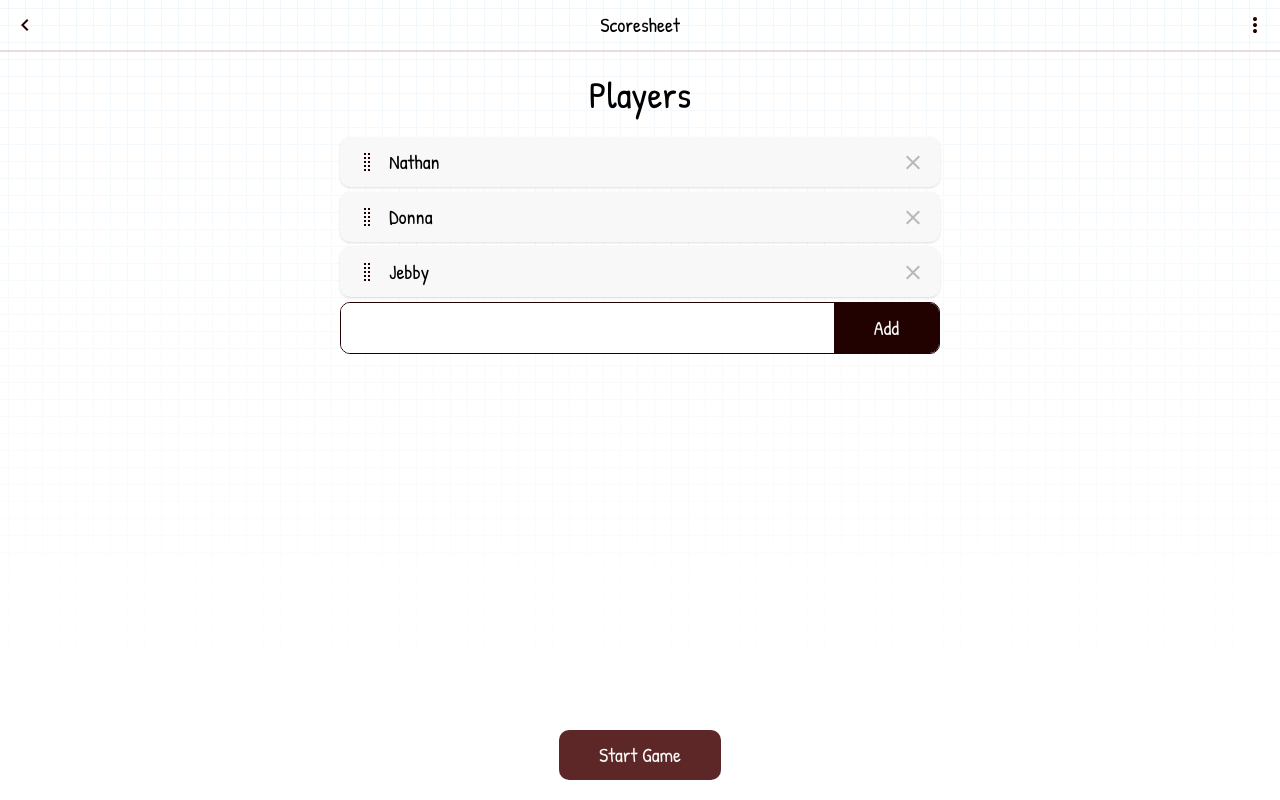
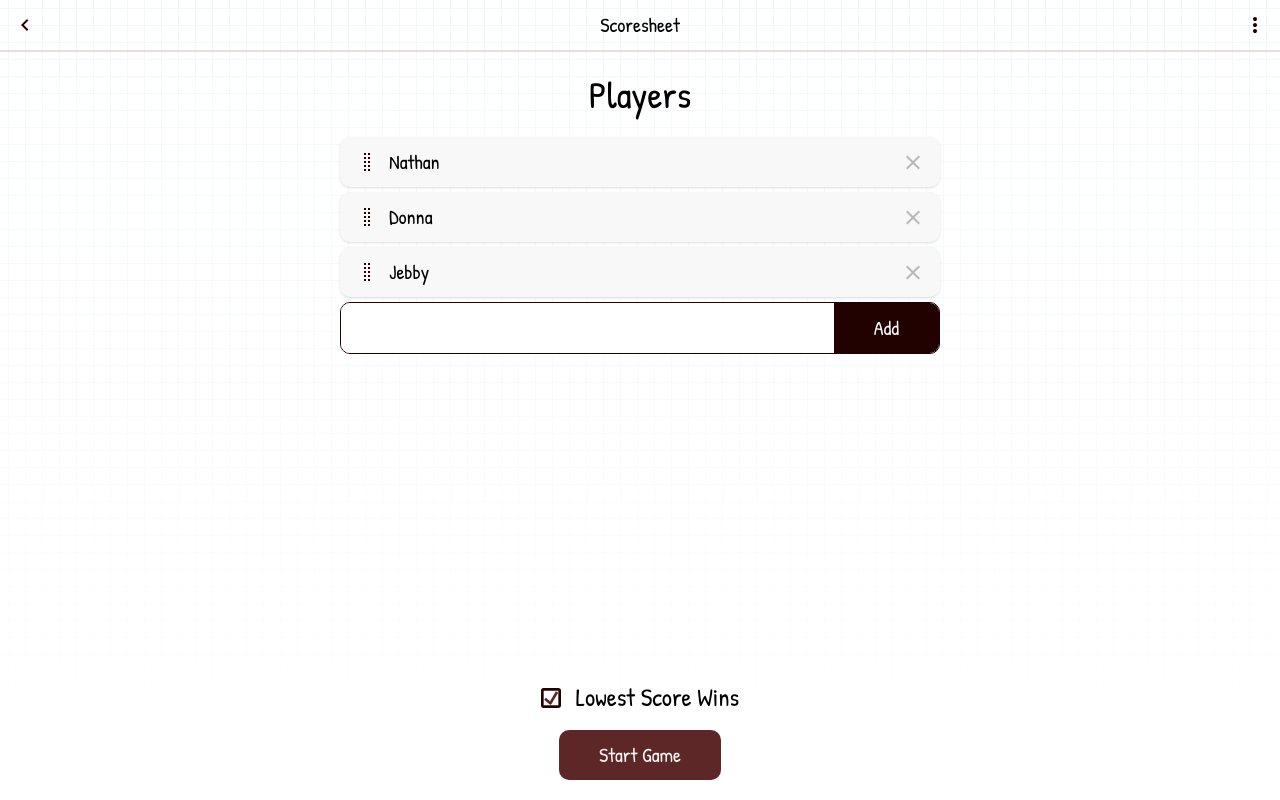
Before and after one commit to ngblaylock/scoresheet, a SvelteKit app: page /game/setup in a window 1280 px wide. Built offline with nearby package versions, Linux system fonts and the light colour scheme.

Commit message:
More ui updates for add player

```diff
--- a/src/lib/Button.svelte
+++ b/src/lib/Button.svelte
@@ -6,10 +6,20 @@
 </script>
 
 <div class=" text-center {inline ? '' : 'mt-auto p-4'}">
+	<slot name="prepend" />
+	{#if href}
 		<a
 			{href}
 			class=" bg-{variant} text-light px-8 py-2 inline-block rounded-lg hover:brightness-105 active:brightness-110 {classList}"
 		>
 			<slot />
 		</a>
+	{:else}
+		<button
+			on:click
+			class=" bg-{variant} text-light px-8 py-2 inline-block rounded-lg hover:brightness-105 active:brightness-110 {classList}"
+		>
+			<slot />
+		</button>
+	{/if}
 </div>
--- /dev/null
+++ b/src/lib/Checkbox.svelte
@@ -0,0 +1,19 @@
+<script lang="ts">
+	let uid: string = 'u' + Math.random().toString(26).slice(2);
+	export let checked: boolean = false;
+	export let classList: string = '';
+</script>
+
+<div class={classList}>
+	<input type="checkbox" id={uid} class="invisible" bind:checked />
+	<label for={uid} class="text-xl flex items-center justify-center">
+		{#if checked}
+			<img src="/icons/checkbox.svg" class="w-4" alt="" />
+		{:else}
+			<img src="/icons/square.svg" class="w-4" alt="" />
+		{/if}
+		<span class="ml-3">
+			<slot />
+		</span>
+	</label>
+</div>
--- a/src/lib/Input.svelte
+++ b/src/lib/Input.svelte
@@ -1,10 +1,8 @@
 <script lang="ts">
-	import { compute_slots } from 'svelte/internal';
-
-	export let type: string = 'text';
+	export let value = "defaultHeader";
 </script>
 
 <div class="flex border border-dark rounded-lg overflow-hidden">
-	<input {type} class="px-3 py-2 flex-auto" />
+	<input type="text" class="py-2 px-2 flex-1 text-center" bind:value />
 	<slot name="append" />
 </div>
--- a/src/routes/game/setup/+page.svelte
+++ b/src/routes/game/setup/+page.svelte
@@ -3,10 +3,18 @@
 	import Title from '$lib/Title.svelte';
 	import Card from '$lib/Card.svelte';
 	import Input from '$lib/Input.svelte';
+	import Checkbox from '$lib/Checkbox.svelte';
 	let players = [{ name: 'Nathan' }, { name: 'Donna' }, { name: 'Jebby' }];
+	let newPlayer: string = '';
+	const addPlayer = () => {
+		players.push({name: newPlayer});
+		players = players;
+		newPlayer = ''
+	}
 </script>
 
 <Title>Players</Title>
+<div>
 	{#each players as player}
 		<Card classList="mb-1">
 			<div class="flex">
@@ -18,8 +26,19 @@
 			</div>
 		</Card>
 	{/each}
-<Input>
-<span slot="append"> <Button classList="rounded-none px-4" variant="dark" inline>Add</Button></span>
+	<Input bind:value={newPlayer}>
+		<span slot="append">
+			<Button on:click={addPlayer} classList="rounded-none px-4" variant="dark" inline>Add</Button></span
+		>
 	</Input>
+	<!-- TODO: Redo above to use "Enter to submit the form" -->
+</div>
 
-<Button href="/game/scores">Start Game</Button>
+<Button href="/game/scores">
+	<span slot="prepend">
+		<div>
+			<Checkbox classList="mb-3" checked>Lowest Score Wins</Checkbox>
+		</div>
+	</span>
+	Start Game</Button
+>
```
Also changed, not shown: static/icons/checkbox.svg (added), static/icons/square.svg (added). Lines whose indentation alone changed are shown as unchanged.
